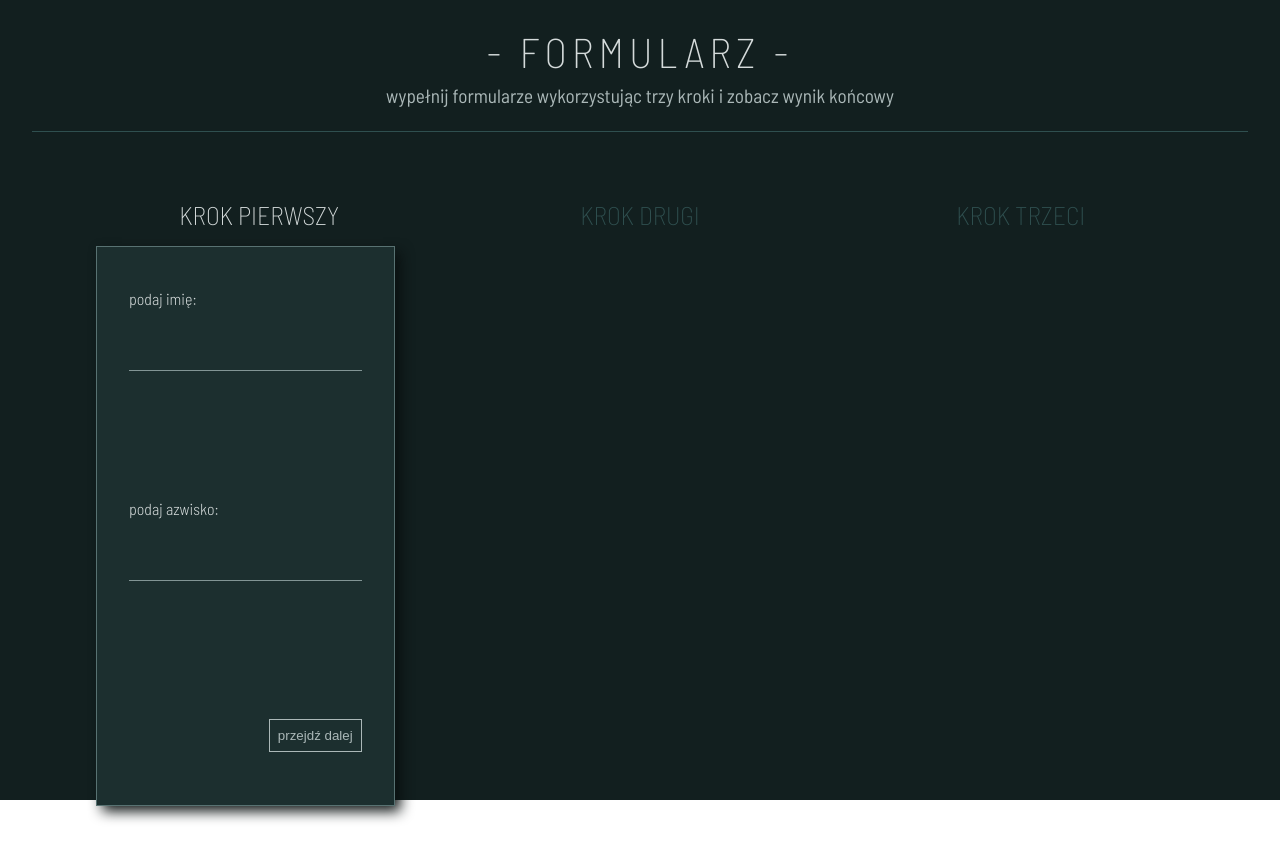
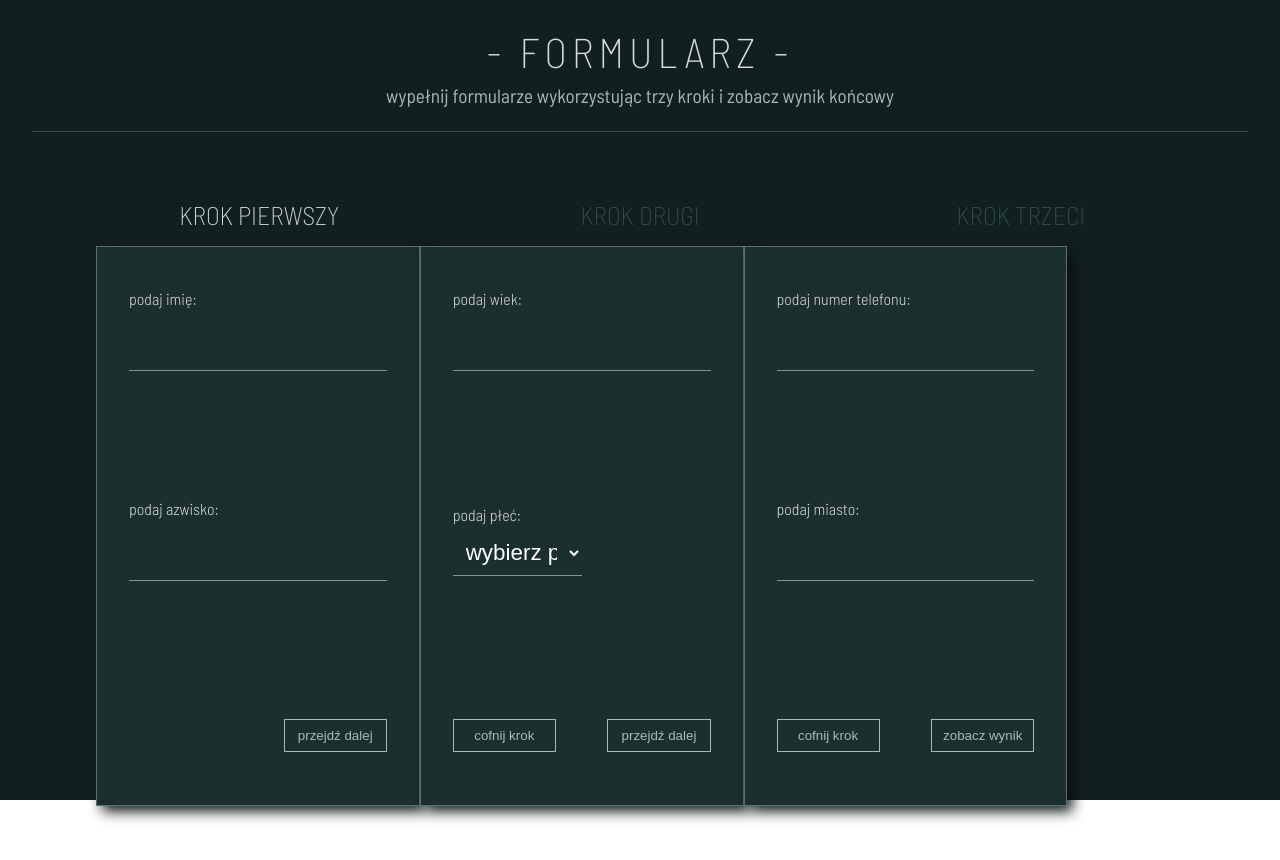
Before and after one commit to Scorpion19702022/React_Mentor_018_MULTI_STEP_FORM_and_TEST, a React (Vite) app: page / in a window 1280 px wide. Shown: the top 860 px of the page. Built offline with nearby package versions, Linux system fonts and the light colour scheme.

Commit message:
added count

```diff
--- a/src/Components/StepThree/StepThree.tsx
+++ b/src/Components/StepThree/StepThree.tsx
@@ -38,7 +38,7 @@ const StepThree: React.FC<initialProps> = ({ isStepThree, isStepEndThree, backSt
 	}
 
 	return (
-		<section className={isStepThree === 3 ? styles.wrapper : styles.wrapper_end}>
+		<section className={isStepThree === 1 ? styles.wrapper : styles.wrapper_end}>
 			<form className={styles.form} onSubmit={handleSubmit(onSubmit)}>
 				<div className={styles.box_inputs}>
 					<label className={styles.label}>podaj numer telefonu:</label>
--- a/src/Components/StepTwo/StepTwo.tsx
+++ b/src/Components/StepTwo/StepTwo.tsx
@@ -48,7 +48,7 @@ const StepTwo: React.FC<initialProps> = ({ isStepTwo, isStepEndTwo, backStep, ad
 	}
 
 	return (
-		<section className={isStepTwo === 2 ? styles.wrapper : styles.wrapper_end}>
+		<section className={isStepTwo === 1 ? styles.wrapper : styles.wrapper_end}>
 			<form className={styles.form} onSubmit={handleSubmit(onSubmit)}>
 				<div className={styles.box_inputs}>
 					<label className={styles.label}>podaj wiek:</label>
```
